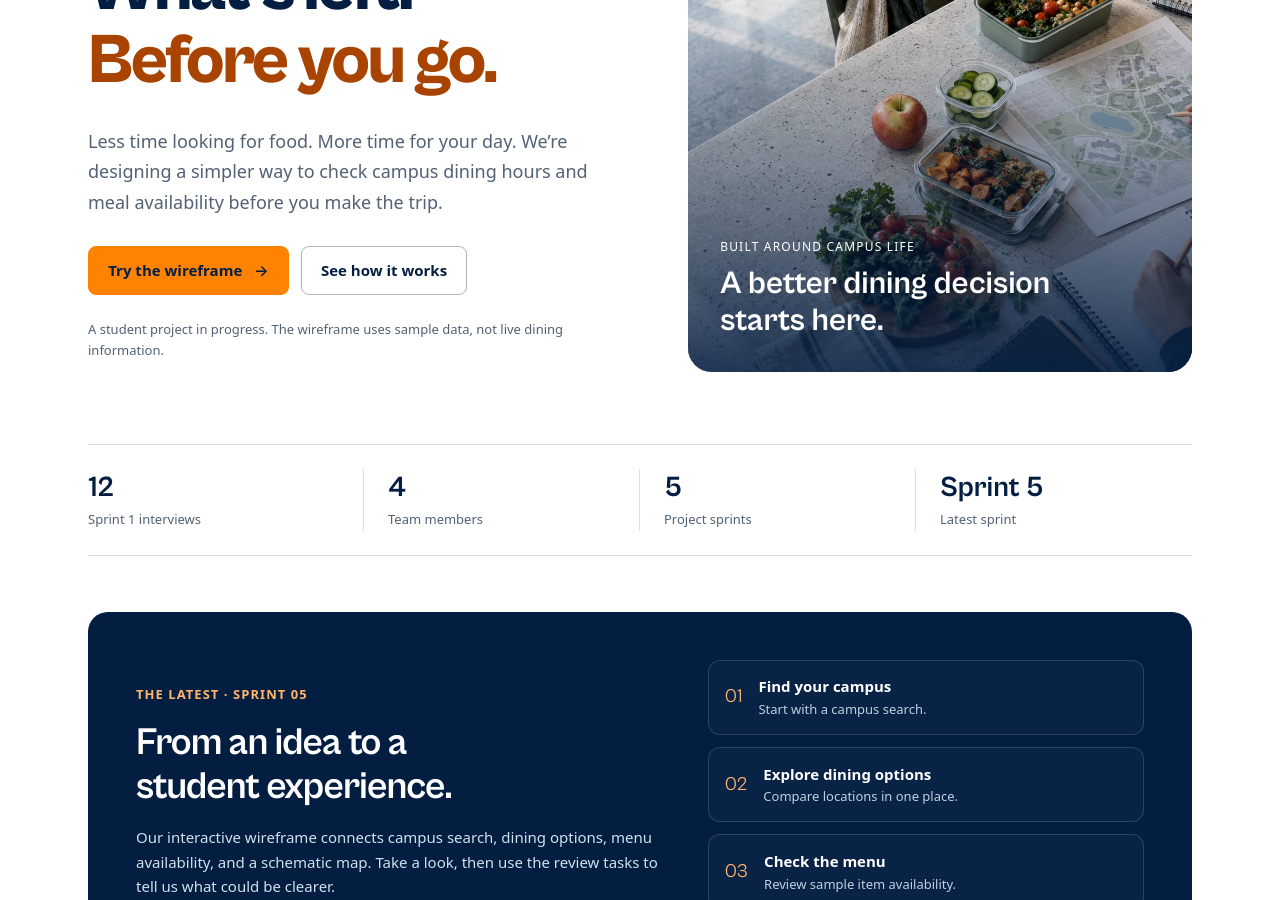
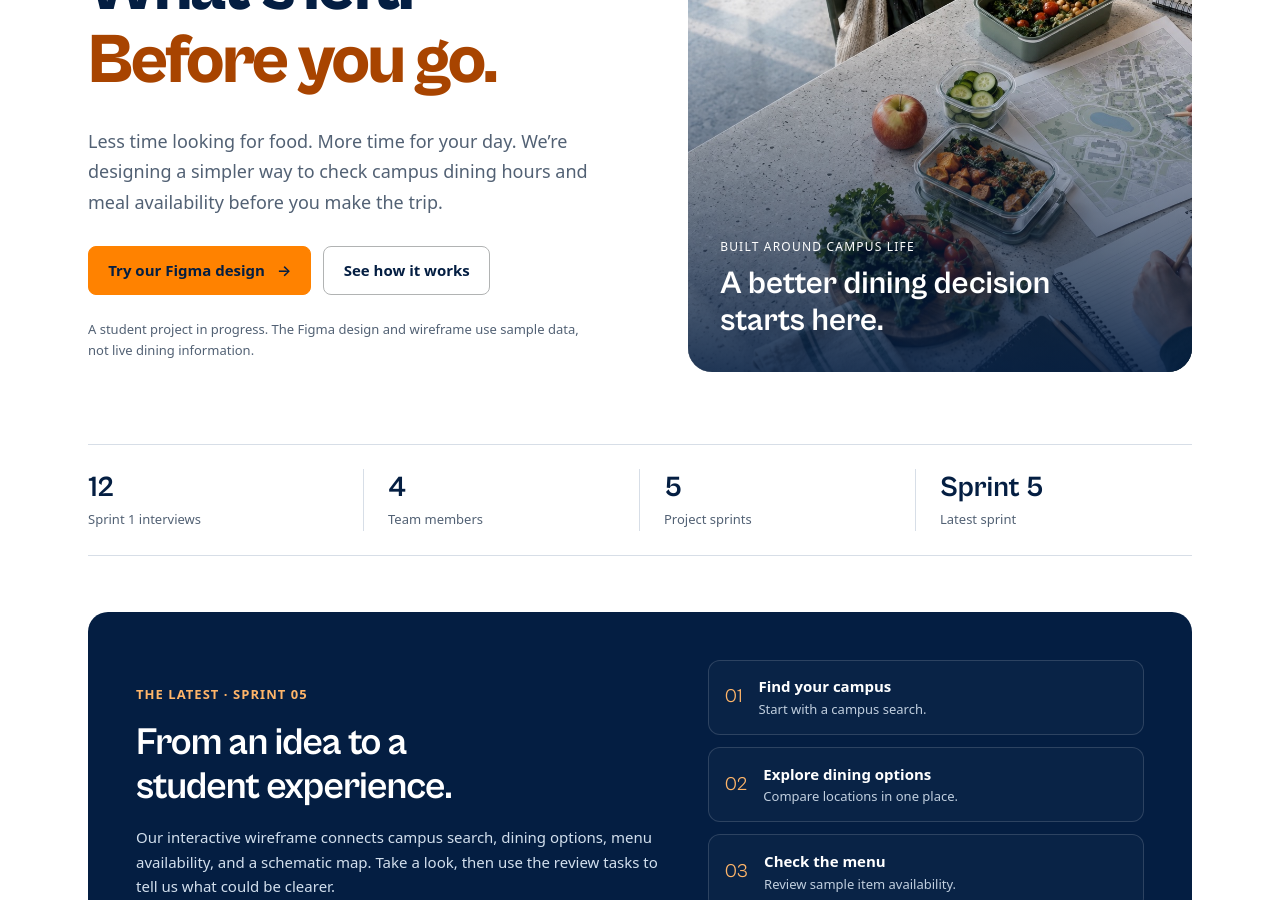
Before and after one commit to dlozan62/dlozan62.github.io, a Jekyll site: the page built from index.html, in a window 1280 px wide and 900 px high, scrolled down 331 px. Built offline with Jekyll 4.4.1, drawn with Linux system fonts in a browser that asks for light colours.

Commit message:
Point the home page's main button to the Figma design

```diff
--- a/index.html
+++ b/index.html
@@ -9,8 +9,8 @@ permalink: /
     <p class="eyebrow"><span class="project-dot" aria-hidden="true"></span> Team 10 · Campus dining project</p>
     <h1 id="hero-title">What's open.<br>What's left.<br><span>Before you go.</span></h1>
     <p class="hero-description">Less time looking for food. More time for your day. We’re designing a simpler way to check campus dining hours and meal availability before you make the trip.</p>
-    <div class="hero-actions"><a class="button button--orange" href="{{ '/sprints/sprint-5/wireframe/' | relative_url }}">Try the wireframe <span aria-hidden="true">→</span></a><a class="button button--outline" href="{{ '/how-it-works/' | relative_url }}">See how it works</a></div>
-    <p class="hero-note">A student project in progress. The wireframe uses sample data, not live dining information.</p>
+    <div class="hero-actions"><a class="button button--orange" href="{{ '/sprints/sprint-5/#figma-mockup' | relative_url }}">Try our Figma design <span aria-hidden="true">→</span></a><a class="button button--outline" href="{{ '/how-it-works/' | relative_url }}">See how it works</a></div>
+    <p class="hero-note">A student project in progress. The Figma design and wireframe use sample data, not live dining information.</p>
   </div>
   <figure class="home-dining-photo">
     <img src="{{ '/assets/images/campus-dining-work-session.jpg' | relative_url }}" alt="Meals, notebooks, and a campus map arranged on a dining table" width="1536" height="1024" fetchpriority="high">
```
